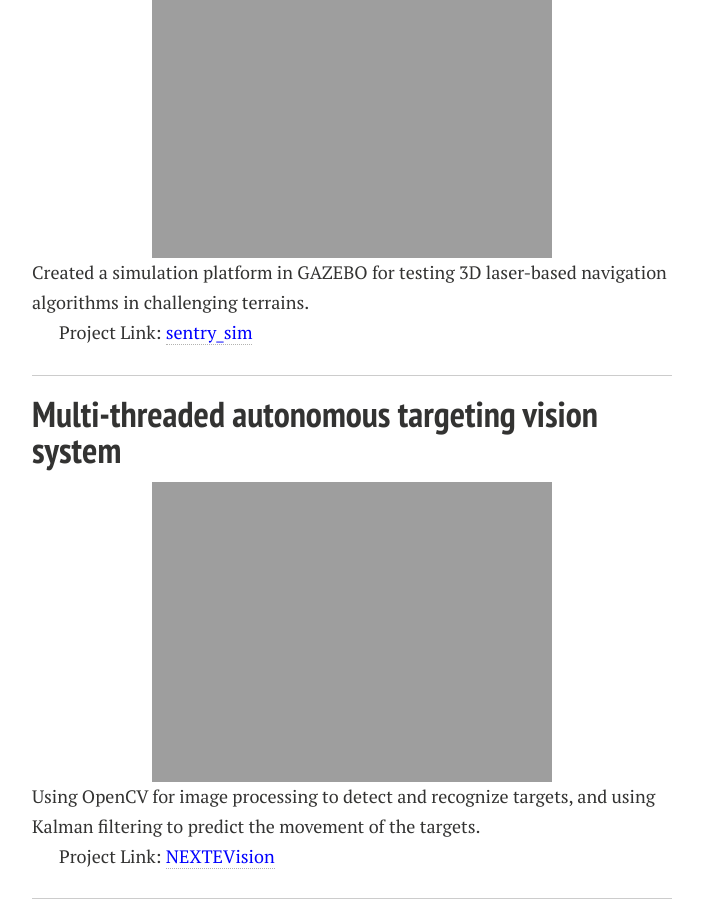
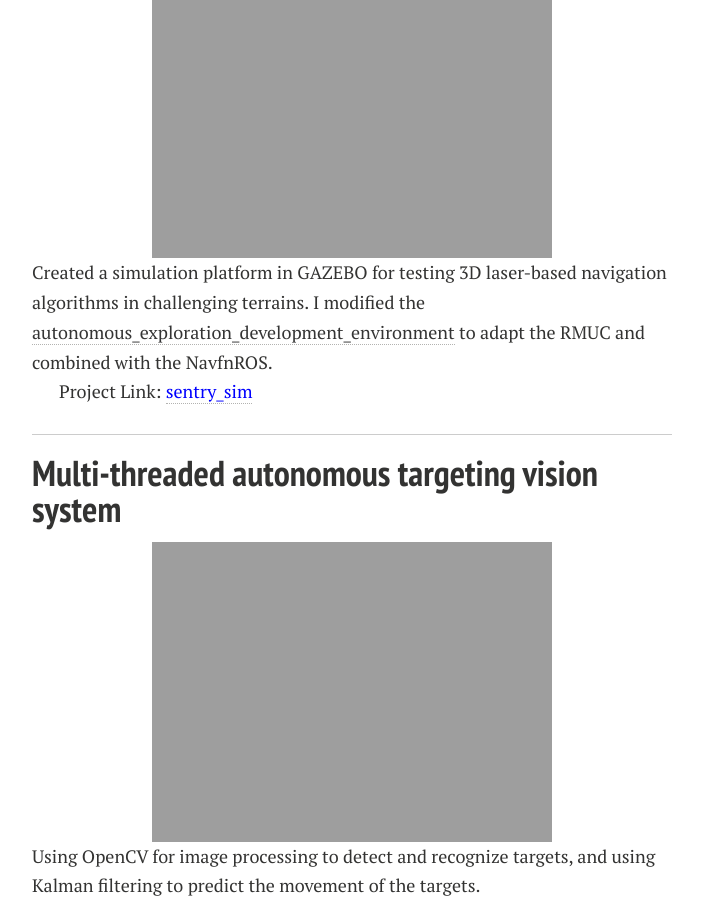
Before and after one commit to 66Lau/66Lau.github.io, a Jekyll site: the page built from projects.md, in a window 1280 px wide and 900 px high, scrolled down 790 px. Shown: the whole window, without its empty margins (288-991 px from the left). Built offline with Jekyll 4.4.1, drawn with Linux system fonts in a browser that asks for light colours; nearby versions of some CDN libraries; comment, search, counter and statistics services are not loaded; a style sheet for code colours, icons or effects is not loaded.

```diff
--- a/projects.md
+++ b/projects.md
@@ -37,7 +37,7 @@
 
 
 Created a simulation platform in GAZEBO for testing 3D laser-based navigation algorithms in challenging terrains.
-
+I modified the [autonomous_exploration_development_environment](https://github.com/HongbiaoZ/autonomous_exploration_development_environment) to adapt the RMUC and combined with the NavfnROS.
 
 <!-- Project Link: [sentry_sim](https://github.com/66Lau/sentry_sim) -->
 Project Link: <a href="https://github.com/66Lau/sentry_sim" style="color: blue;">sentry_sim</a>
```
